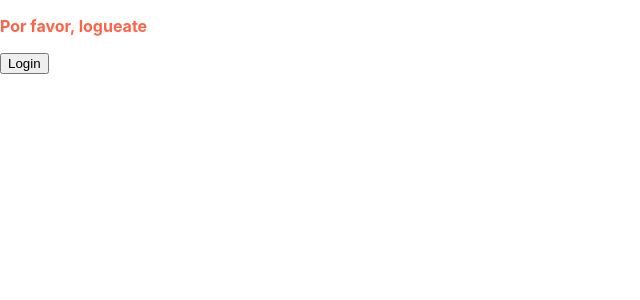
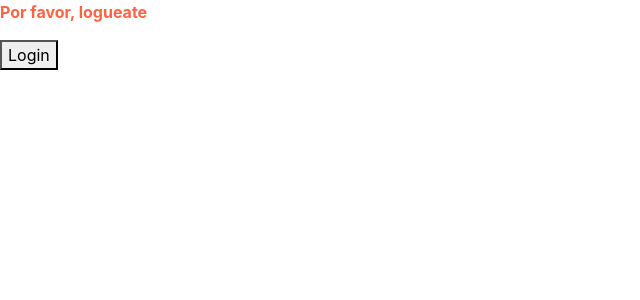
Before and after one commit to MPiccato/ReactIntermedio-TaskApp, a React (Create React App) app: page / in a window 1280 px wide. Shown: the top 300 px of the page, without its empty margins (0-640 px from the left). Built offline with nearby package versions, Linux system fonts and the light colour scheme.

Commit message:
agregado bootstrap

```diff
--- a/package.json
+++ b/package.json
@@ -6,6 +6,7 @@
     "@testing-library/jest-dom": "^5.16.5",
     "@testing-library/react": "^13.4.0",
     "@testing-library/user-event": "^13.5.0",
+    "bootstrap": "^5.2.3",
     "node-sass": "^7.0.3",
     "react": "^18.2.0",
     "react-dom": "^18.2.0",
--- a/src/App.js
+++ b/src/App.js
@@ -17,7 +17,7 @@ function App() {
           {/* Esto es props.children */}
           {/* <h3>Todo esto se pinta en props.children</h3> */}
         {/* </Ejemplo4> */}
-        <GrettingStyled name="Martin"/>
+        <GrettingStyled nombre="Martin"/>
       </header>
     </div>
   );
--- a/src/index.js
+++ b/src/index.js
@@ -1,8 +1,13 @@
 import React from 'react';
 import ReactDOM from 'react-dom/client';
+
+// !Add bootstrap
+import 'bootstrap/dist/css/bootstrap.css';
+
 import './index.css';
 import App from './App';
 import reportWebVitals from './reportWebVitals';
+
 
 const root = ReactDOM.createRoot(document.getElementById('root'));
 root.render(
--- a/src/pure/grettingStyled.jsx
+++ b/src/pure/grettingStyled.jsx
@@ -23,11 +23,15 @@ const unloggedStyle = {
 
 const GrettingStyled = (props) => {
 
+
     const [logged, setLogged] = useState(false);
+
+    // const greetingUser = (props) => (<p>Hola, {props.nombre}</p>)
+    // const pleaseLogin = () => (<p>Por favor, logueate</p>)
+
     return (
         <div style={logged ? loggedStyle : unloggedStyle} >
-            {logged ? (<p>Hola, {props.name}</p>) : (<p>Por favor, logueate</p>)}
-
+            {logged ? (<p>Hola, {props.nombre}</p>) : (<p>Por favor, logueate</p>) }
             <button onClick={() => {
                 console.log('Botón pulsado')
                 setLogged(!logged)
```
Also changed, not shown: 1 other file (tests, documents, lock files or other folders).
